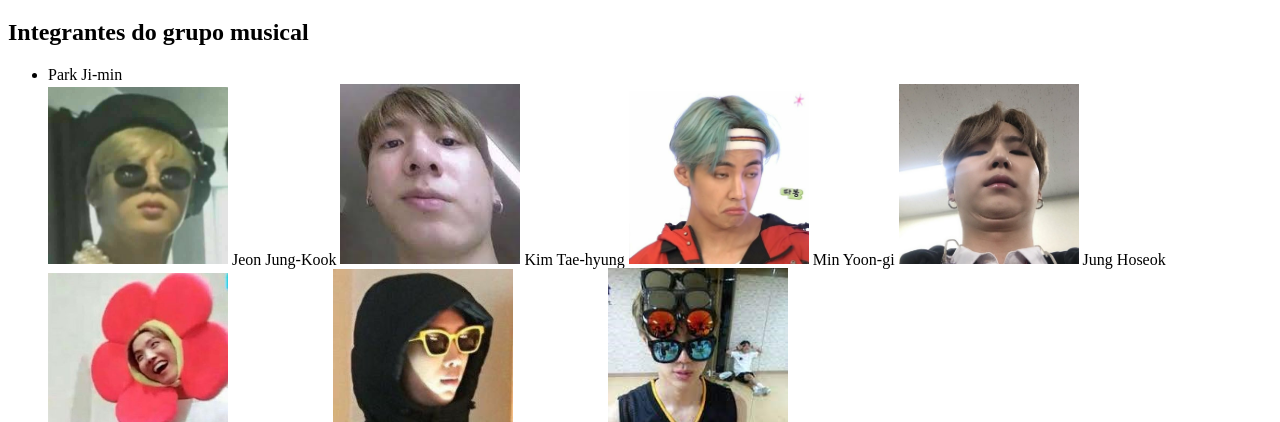
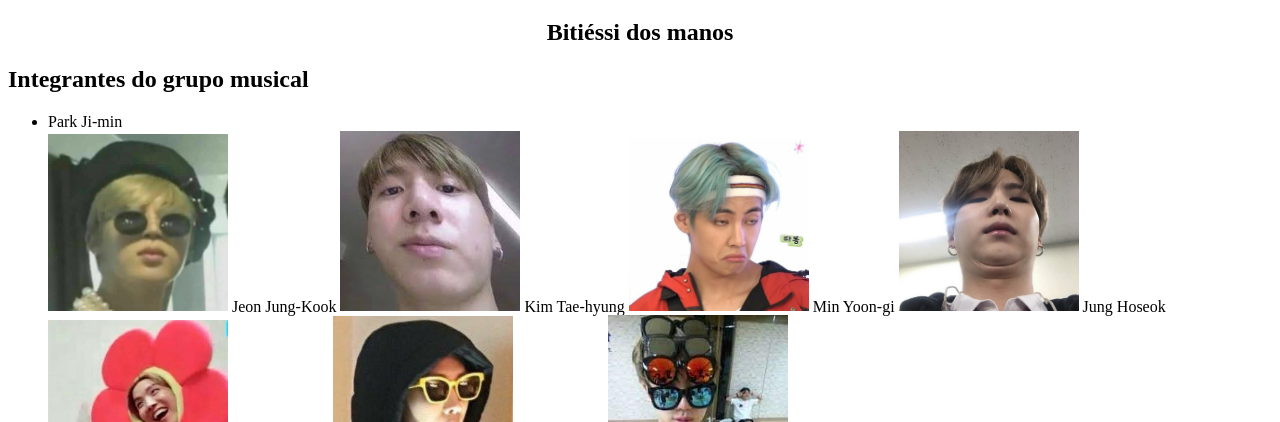
Before and after one commit to VeineHellen/bitiessi-do-paraguayo, a plain HTML site: page index.html in a window 1280 px wide. Shown: the part 378-800 px from the top of the page. Drawn offline with Linux system fonts and the light colour scheme.

Commit message:
ewrewrrew

```diff
--- a/index.html
+++ b/index.html
@@ -11,6 +11,7 @@
       <h1 style="color: rgb(48, 198, 250);">Bitiéssi do Paraguayo</h1>
     </header>
     <main class="principal">
+    <h2 id="titulo-principal">Bitiéssi dos manos</h2>
       <div>
         <h2>Integrantes do grupo musical</h2>
         <ul>
--- a/style.css
+++ b/style.css
@@ -23,3 +23,6 @@ width: 180px;
 #imagem-jin{
 width: 180px;
 }
+#titulo-principal{
+    text-align: center;
+}
```
